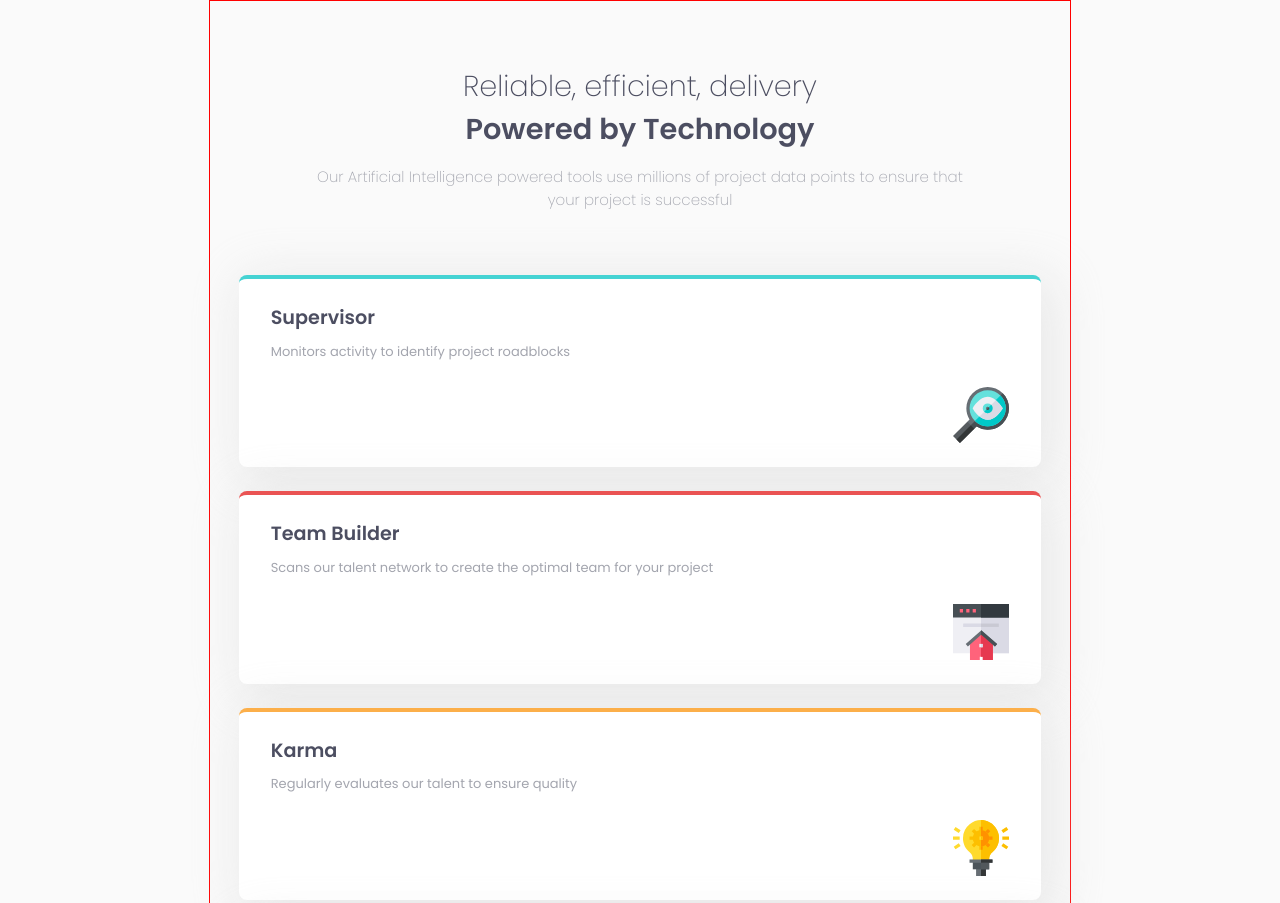
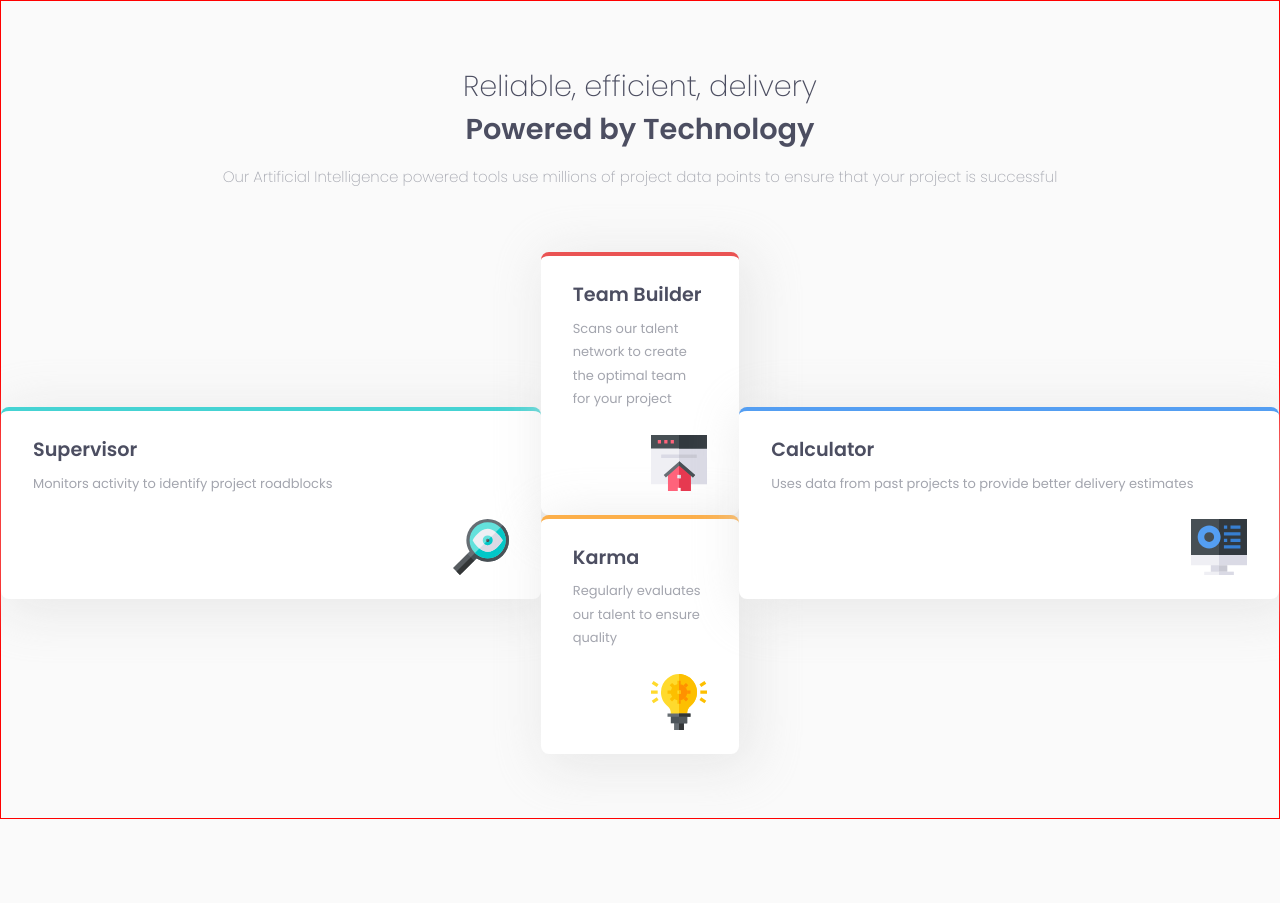
Before and after one commit to lbronsvoort/FO1-four-card-feature-section, a plain HTML site: page index.html in a window 1280 px wide. Shown: the top 903 px of the page. After the commit the page ends 819 px from the top, so only its background shows below. Drawn offline with Linux system fonts and the light colour scheme.

Commit message:
Bezig met resp maken. Cards fixed lukt nog niet

```diff
--- a/index.html
+++ b/index.html
@@ -26,6 +26,7 @@
         <img src="images/icon-supervisor.svg" alt="Supervisor image">
       </div>
 
+      <div class="container">
         <div class="main__grid--card red">
           <h2>Team Builder</h2>
           <p>Scans our talent network to create the optimal team for your project</p>
@@ -36,6 +37,7 @@
           <h2>Karma</h2>
           <p>Regularly evaluates our talent to ensure quality</p>
           <img src="images/icon-karma.svg" alt="Karma image">
+        </div>
       </div>
 
       <div class="main__grid--card blue">
--- a/main.css
+++ b/main.css
@@ -69,6 +69,7 @@ span {
 
 .main__grid {
     margin-top: 4em;
+    max-width: 100%;
 }
 
 .main__grid--card {
@@ -106,6 +107,7 @@ span {
 
 .cyan {
     border-top: .3em solid var(--primary-cyan);
+    align-self: center;
 }
 
 .red {
@@ -118,9 +120,33 @@ span {
 
 .blue {
     border-top: .3em solid var(--primary-blue);
+    align-self: center;
 }
 
 /* Media Queries */
+
+
+/* Brengt de cards naast elkaar */
+@media (min-width: 900px) {
+    .main__grid {
+        display: flex;
+    }
+
+    .main__grid--card, .main__grid--card:not(:last-child) {
+        margin: 0;
+     }
+}
+
+/* Vanaf 425 pixels en hoger geldt dit */
+@media (min-width: 425px) {
+    .main {
+        padding: 4em 0;
+    }
+
+    .main__grid--card {
+        width: 100%;
+    }
+}
 
 @media (max-width: 425px) {
     .main__heading--h1 {
```
Lines whose indentation alone changed are shown as unchanged.
